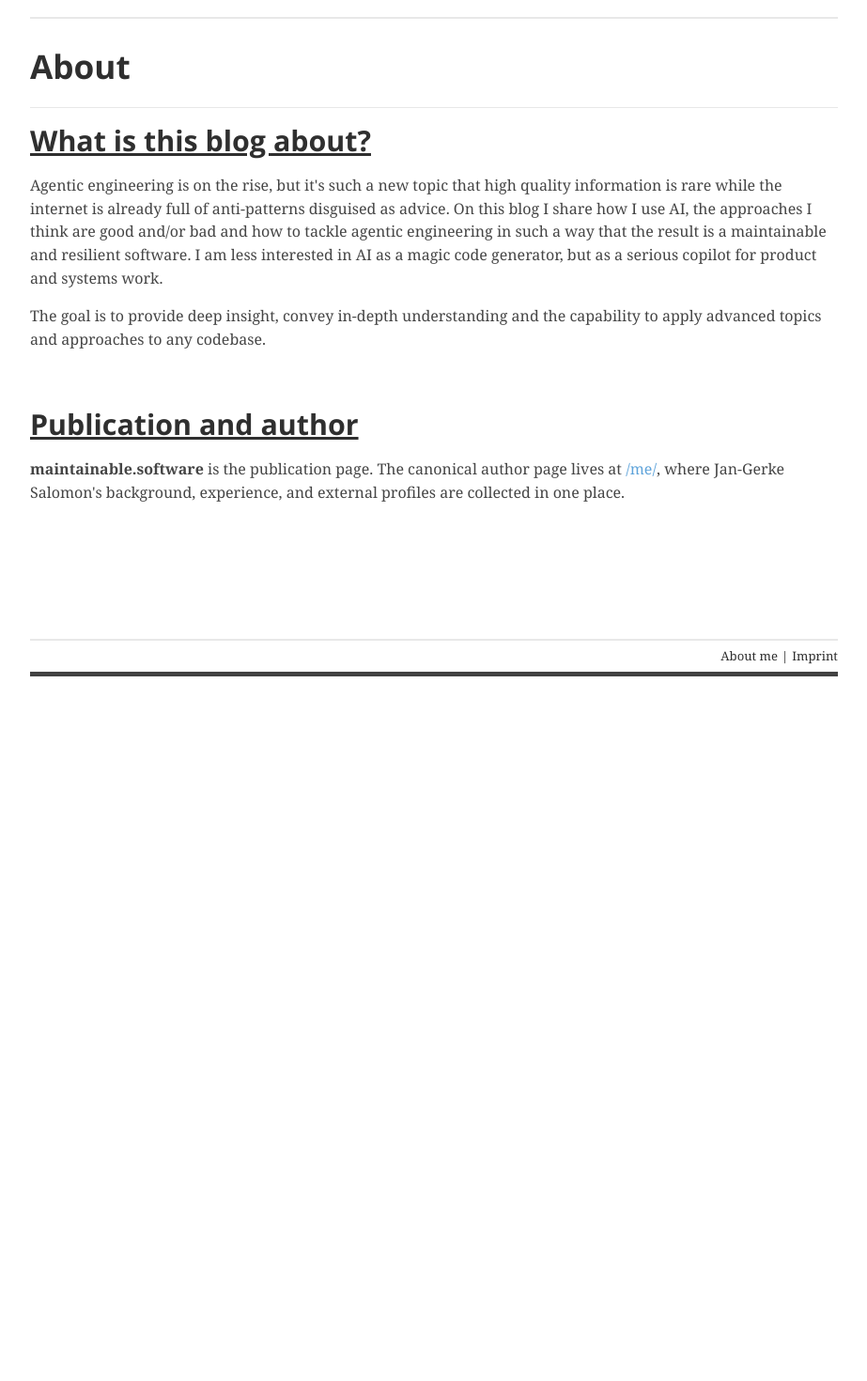
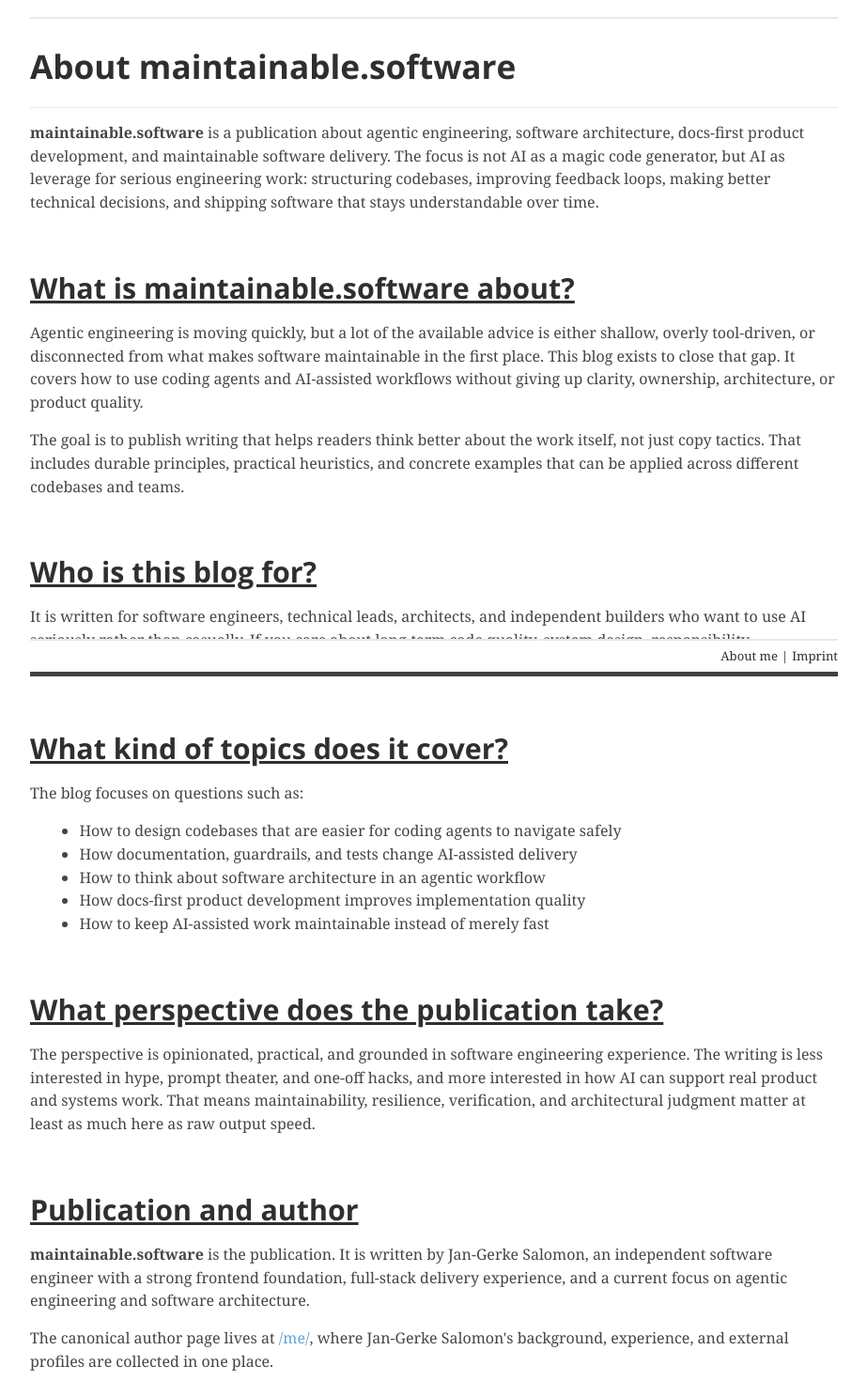
Before and after one commit to maintainable-software/maintainable-software.github.io, a Next.js app: page /about in a window 1280 px wide. Shown: the part 80-1550 px from the top of the page at 94% size, without its empty margins (178-1101 px from the left). Before the commit the page ends 800 px from the top, so only its background shows below. Built offline with nearby package versions, Linux system fonts and the light colour scheme.

Commit message:
feat: use new email address & add about contents

```diff
--- a/app/about/page.tsx
+++ b/app/about/page.tsx
@@ -4,7 +4,7 @@ import { buildPageMetadata } from "@/lib/siteMetadata";
 export const metadata = buildPageMetadata({
   title: "About maintainable.software",
   description:
-    "What maintainable.software covers: agentic engineering, AI-assisted software work, and maintainable, resilient systems.",
+    "What maintainable.software is, who it is for, and how it approaches agentic engineering, software architecture, docs-first product development, and maintainable delivery.",
   path: "/about/",
 });
 
@@ -12,33 +12,97 @@ export default function AboutPage() {
   return (
     <article className="content-shell page-shell">
       <header className="content-header">
-        <h1>About</h1>
+        <h1>About maintainable.software</h1>
       </header>
 
       <div className="content-body">
-        <h2>What is this blog about?</h2>
         <p>
-          Agentic engineering is on the rise, but it&apos;s such a new topic
-          that high quality information is rare while the internet is already
-          full of anti-patterns disguised as advice. On this blog I share how I
-          use AI, the approaches I think are good and/or bad and how to tackle
-          agentic engineering in such a way that the result is a maintainable
-          and resilient software. I am less interested in AI as a magic code
-          generator, but as a serious copilot for product and systems work.
+          <strong>maintainable.software</strong> is a publication about agentic
+          engineering, software architecture, docs-first product development,
+          and maintainable software delivery. The focus is not AI as a magic
+          code generator, but AI as leverage for serious engineering work:
+          structuring codebases, improving feedback loops, making better
+          technical decisions, and shipping software that stays understandable
+          over time.
+        </p>
+
+        <h2>What is maintainable.software about?</h2>
+        <p>
+          Agentic engineering is moving quickly, but a lot of the available
+          advice is either shallow, overly tool-driven, or disconnected from
+          what makes software maintainable in the first place. This blog exists
+          to close that gap. It covers how to use coding agents and AI-assisted
+          workflows without giving up clarity, ownership, architecture, or
+          product quality.
         </p>
 
         <p>
-          The goal is to provide deep insight, convey in-depth understanding and
-          the capability to apply advanced topics and approaches to any
-          codebase.
+          The goal is to publish writing that helps readers think better about
+          the work itself, not just copy tactics. That includes durable
+          principles, practical heuristics, and concrete examples that can be
+          applied across different codebases and teams.
+        </p>
+
+        <h2>Who is this blog for?</h2>
+        <p>
+          It is written for software engineers, technical leads, architects, and
+          independent builders who want to use AI seriously rather than
+          casually. If you care about long-term code quality, system design,
+          responsibility boundaries, documentation, and feedback loops, this is
+          the intended audience.
+        </p>
+
+        <h2>What kind of topics does it cover?</h2>
+        <p>The blog focuses on questions such as:</p>
+
+        <ul>
+          <li>
+            How to design codebases that are easier for coding agents to
+            navigate safely
+          </li>
+          <li>
+            How documentation, guardrails, and tests change AI-assisted delivery
+          </li>
+          <li>
+            How to think about software architecture in an agentic workflow
+          </li>
+          <li>
+            How docs-first product development improves implementation quality
+          </li>
+          <li>
+            How to keep AI-assisted work maintainable instead of merely fast
+          </li>
+        </ul>
+
+        <h2>What perspective does the publication take?</h2>
+        <p>
+          The perspective is opinionated, practical, and grounded in software
+          engineering experience. The writing is less interested in hype, prompt
+          theater, and one-off hacks, and more interested in how AI can support
+          real product and systems work. That means maintainability, resilience,
+          verification, and architectural judgment matter at least as much here
+          as raw output speed.
         </p>
 
         <h2>Publication and author</h2>
         <p>
-          <strong>maintainable.software</strong> is the publication page. The
-          canonical author page lives at <Link href="/me/">/me/</Link>, where
-          Jan-Gerke Salomon&apos;s background, experience, and external profiles
-          are collected in one place.
+          <strong>maintainable.software</strong> is the publication. It is
+          written by Jan-Gerke Salomon, an independent software engineer with a
+          strong frontend foundation, full-stack delivery experience, and a
+          current focus on agentic engineering and software architecture.
+        </p>
+
+        <p>
+          The canonical author page lives at <Link href="/me/">/me/</Link>,
+          where Jan-Gerke Salomon&apos;s background, experience, and external
+          profiles are collected in one place.
+        </p>
+
+        <h2>Where should you start?</h2>
+        <p>
+          Browse <Link href="/posts/">/posts/</Link> for the essays themselves
+          or visit <Link href="/me/">/me/</Link> if you want the author context
+          behind the publication.
         </p>
       </div>
     </article>
--- a/app/imprint/page.tsx
+++ b/app/imprint/page.tsx
@@ -27,7 +27,7 @@ export default function ImprintPage() {
         <p>
           Telefon: +49 176 38636269
           <br />
-          E-Mail: jgs.salomon@gmail.com
+          E-Mail: jgs.salomon@maintainable.software
         </p>
 
         <h2>Umsatzsteuer-ID</h2>
--- a/app/me/page.tsx
+++ b/app/me/page.tsx
@@ -168,7 +168,7 @@ export default function MePage() {
 
         <ul className={`${styles.linkList} ${styles.heroLinks}`}>
           <li>
-            <a href="mailto:jgs.salomon+githubpages@gmail.com">Email</a>
+            <a href="mailto:jgs.salomon@maintainable.software">Email</a>
           </li>
           <li>
             <a
```
